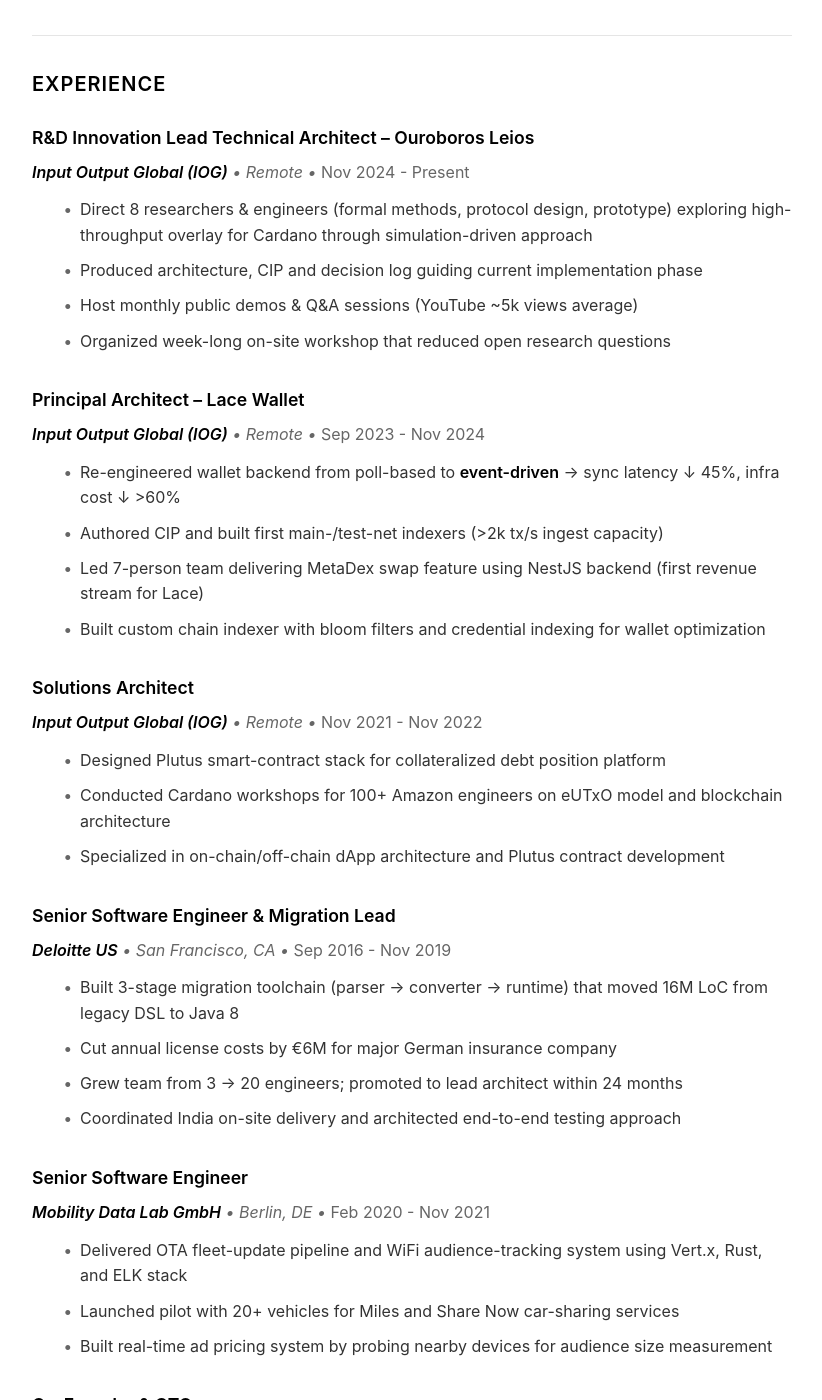
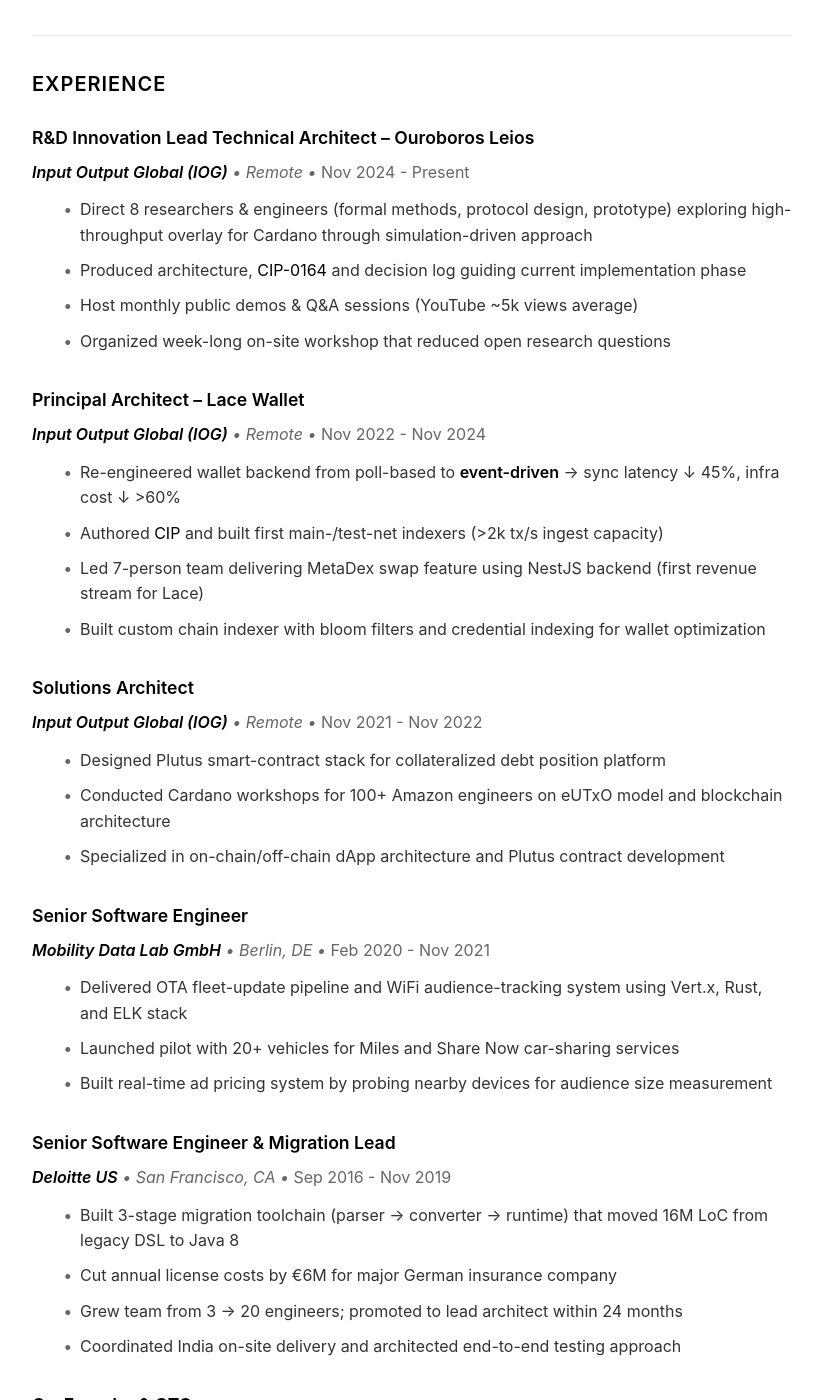
Before and after one commit to will-break-it/will-break-it.github.io, a Jekyll site: the page built from index.md, in a window 1280 px wide and 1400 px high, scrolled down 706 px. Shown: the whole window, without its empty margins (228-1050 px from the left). Built offline with Jekyll 4.4.1, drawn with Linux system fonts in a browser that asks for light colours; some of the changed text lies outside the part shown.

Commit message:
docs: update cv

```diff
--- a/index.md
+++ b/index.md
@@ -36,14 +36,14 @@
 ### **R&D Innovation Lead Technical Architect – [Ouroboros Leios](https://www.youtube.com/watch?v=YEcYVygdhzU)**
 **Input Output Global (IOG)** • *Remote* • <span class="date">Nov 2024 - Present</span>
 - Direct 8 researchers & engineers (formal methods, protocol design, prototype) exploring high-throughput overlay for Cardano through simulation-driven approach
-- Produced architecture, CIP and decision log guiding current implementation phase
+- Produced architecture, [CIP-0164](https://github.com/cardano-scaling/CIPs/blob/leios/CIP-0164/README.md) and decision log guiding current implementation phase
 - Host monthly public demos & Q&A sessions (YouTube ~5k views average)
 - Organized week-long on-site workshop that reduced open research questions
 
 ### **Principal Architect – [Lace Wallet](https://www.lace.io/)**
-**Input Output Global (IOG)** • *Remote* • <span class="date">Sep 2023 - Nov 2024</span>
+**Input Output Global (IOG)** • *Remote* • <span class="date">Nov 2022 - Nov 2024</span>
 - Re-engineered wallet backend from poll-based to **event-driven** → sync latency ↓ 45%, infra cost ↓ >60%
-- Authored CIP and built first main-/test-net indexers (>2k tx/s ingest capacity)
+- Authored [CIP](https://github.com/will-break-it/wallet-architecture/tree/main/docs/CIP/CIP-XXXX) and built first main-/test-net indexers (>2k tx/s ingest capacity)
 - Led 7-person team delivering MetaDex swap feature using NestJS backend (first revenue stream for Lace)
 - Built custom chain indexer with bloom filters and credential indexing for wallet optimization
 
@@ -53,18 +53,18 @@
 - Conducted Cardano workshops for 100+ Amazon engineers on eUTxO model and blockchain architecture
 - Specialized in on-chain/off-chain dApp architecture and Plutus contract development
 
+### **Senior Software Engineer**
+**Mobility Data Lab GmbH** • *Berlin, DE* • <span class="date">Feb 2020 - Nov 2021</span>
+- Delivered OTA fleet-update pipeline and WiFi audience-tracking system using Vert.x, Rust, and ELK stack
+- Launched pilot with 20+ vehicles for Miles and Share Now car-sharing services
+- Built real-time ad pricing system by probing nearby devices for audience size measurement
+
 ### **Senior Software Engineer & Migration Lead**
 **Deloitte US** • *San Francisco, CA* • <span class="date">Sep 2016 - Nov 2019</span>
 - Built 3-stage migration toolchain (parser → converter → runtime) that moved 16M LoC from legacy DSL to Java 8
 - Cut annual license costs by €6M for major German insurance company
 - Grew team from 3 → 20 engineers; promoted to lead architect within 24 months
 - Coordinated India on-site delivery and architected end-to-end testing approach
-
-### **Senior Software Engineer**
-**Mobility Data Lab GmbH** • *Berlin, DE* • <span class="date">Feb 2020 - Nov 2021</span>
-- Delivered OTA fleet-update pipeline and WiFi audience-tracking system using Vert.x, Rust, and ELK stack
-- Launched pilot with 20+ vehicles for Miles and Share Now car-sharing services
-- Built real-time ad pricing system by probing nearby devices for audience size measurement
 
 ### **Co-Founder & CTO**
 **CityXcape Inc.** • *San Francisco, CA* • <span class="date">Feb 2015 - Sep 2016</span>
```
Also changed, not shown: other parts of index.md (+2 -1 lines).
